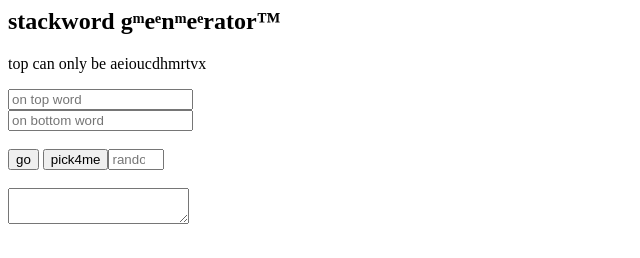
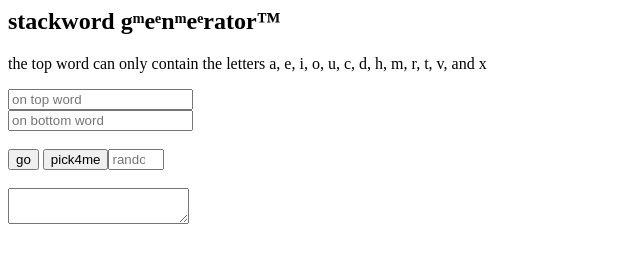
Before and after one commit to nimejia/meme-generator, a website built with webpack: page index.html in a window 1280 px wide. Shown: the whole page, without its empty margins (0-640 px from the left). Built offline with nearby package versions, Linux system fonts and the light colour scheme.

Commit message:
dangit DM

```diff
--- a/index.html
+++ b/index.html
@@ -1,6 +1,6 @@
 <body>
   <h2>stackword gͫeͤnͫeͤrator&trade;</h2>
-  <p>top can only be aeioucdhmrtvx</p>
+  <p>the top word can only contain the letters a, e, i, o, u, c, d, h, m, r, t, v, and x</p>
 
   <input id="accent-input" placeholder="on top word"/> </br>
   <input id="bottom-input" placeholder = "on bottom word"/> </br></br>
```
